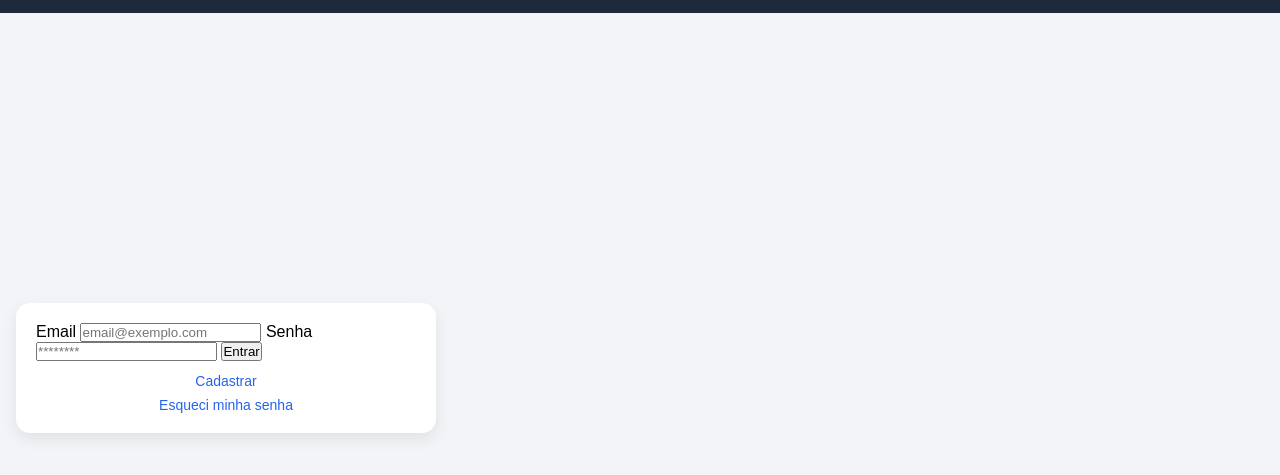
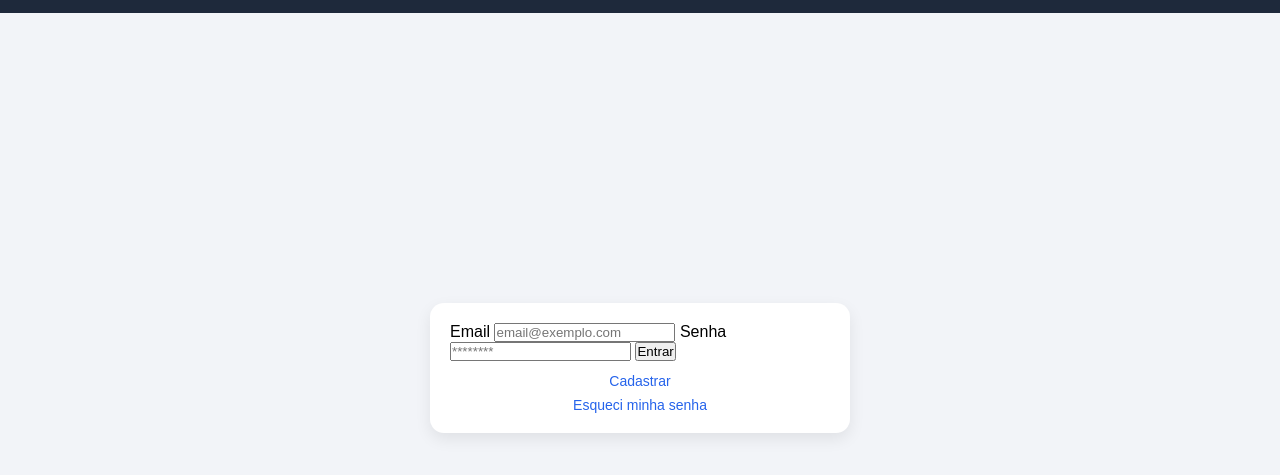
Before and after one commit to Marco471/condominio-pwa-front, a plain HTML site: page index.html in a window 1280 px wide. Shown: the part 61-536 px from the top of the page. Drawn offline with Linux system fonts and the light colour scheme.

Commit message:
style: centraliza login no desktop sem afetar mobile

```diff
--- a/style.css
+++ b/style.css
@@ -171,3 +171,13 @@ body {
 .card-item {
   text-align: center;
 }
+
+/* ===== CENTRALIZA LOGIN NO DESKTOP ===== */
+@media (min-width: 768px) {
+  .home {
+    min-height: calc(100vh - 90px);
+    display: flex;
+    justify-content: center;
+    align-items: center;
+  }
+}
```
